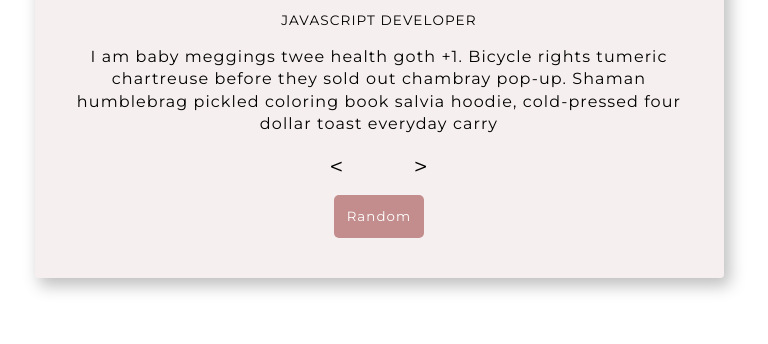
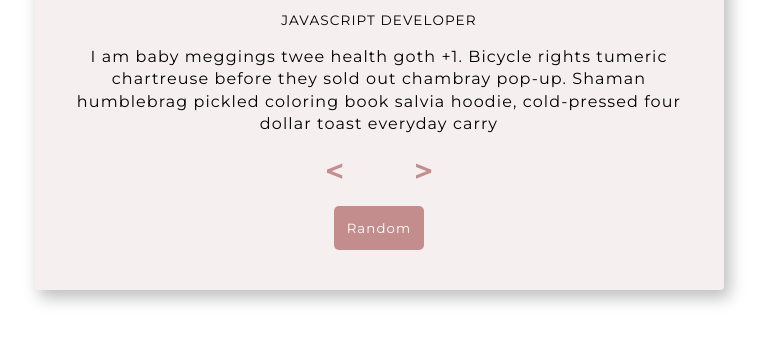
Before and after one commit to alihan/js-projects-for-beginners, a plain HTML site: page 3-reviews/index.html in a window 1280 px wide. Shown: the part 414-758 px from the top of the page, without its empty margins (261-1029 px from the left). Drawn offline with Linux system fonts and the light colour scheme.

Commit message:
3- reviews

```diff
--- a/3-reviews/styles.css
+++ b/3-reviews/styles.css
@@ -82,6 +82,12 @@ h4 {
   cursor: pointer;
   margin-bottom: 1rem;
 }
+#arrow {
+    color: rgba(184, 117, 117, 0.8);
+    font-size: 2rem;
+    font-weight: bold;
+
+}
 #arrow:hover {
   opacity: 0.7;
   transform: scale(1.9);
```
